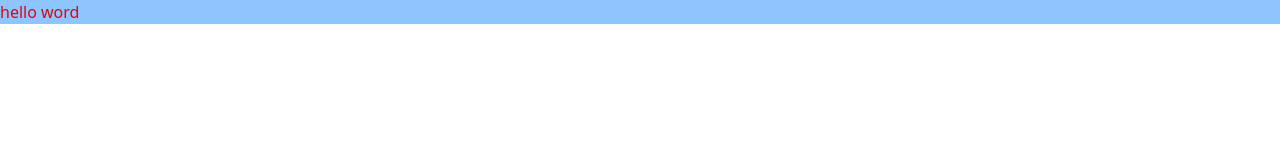
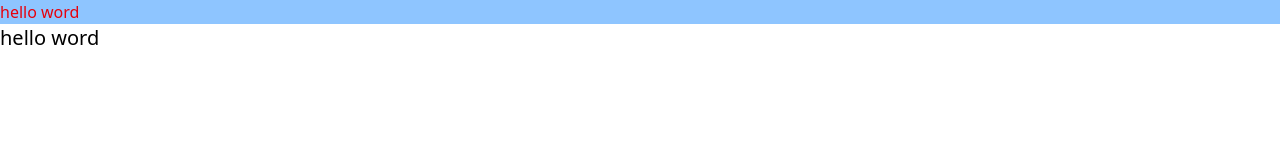
Before and after one commit to abdullah107189/react-team-work, a React (Vite) app: page / in a window 1280 px wide. Shown: the top 160 px of the page. Built offline with nearby package versions, Linux system fonts and the light colour scheme.

Commit message:
create development branch

```diff
--- a/src/App.jsx
+++ b/src/App.jsx
@@ -4,6 +4,7 @@ const App = () => {
   return (
     <div>
       <h1 className="text-red-600 bg-blue-300">hello word</h1>
+      <h1 className="text-xl">hello word</h1>
     </div>
   );
 };
```
